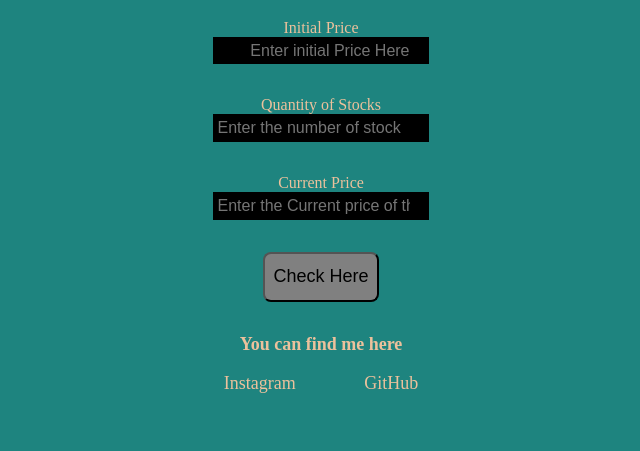
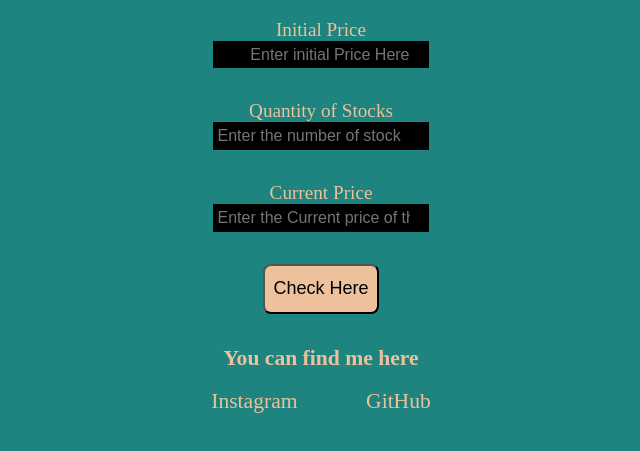
Before and after one commit to Shivam9973/neocamp-stock-purchase-profit-or-loss, a plain HTML site: page index.html in a window 1280 px wide. Shown: the part 61-512 px from the top of the page, without its empty margins (319-959 px from the left). Drawn offline with Linux system fonts and the light colour scheme.

Commit message:
changes done

```diff
--- a/styles.css
+++ b/styles.css
@@ -7,6 +7,7 @@ body {
 label {
     display: block;
     padding-bottom: 2rem;
+    font-size: larger;
 }
 
 #initial-price {
@@ -50,7 +51,7 @@ label {
     padding-bottom: 0.8rem;
     font-size: large;
     border-radius: 0.5rem;
-    background-color: gray;
+    background-color: #ecc19c;
 }
 
 .footer {
@@ -61,7 +62,7 @@ label {
 }
 
 .footer .link {
-    font-size: large;
+    font-size: larger;
     color: #ecc19c;
 }
 
@@ -75,7 +76,7 @@ label {
 
 .footer .footer-header {
     font-weight: bolder;
-    font-size: large;
+    font-size: larger;
     padding-top: 1rem;
 }
 
```
